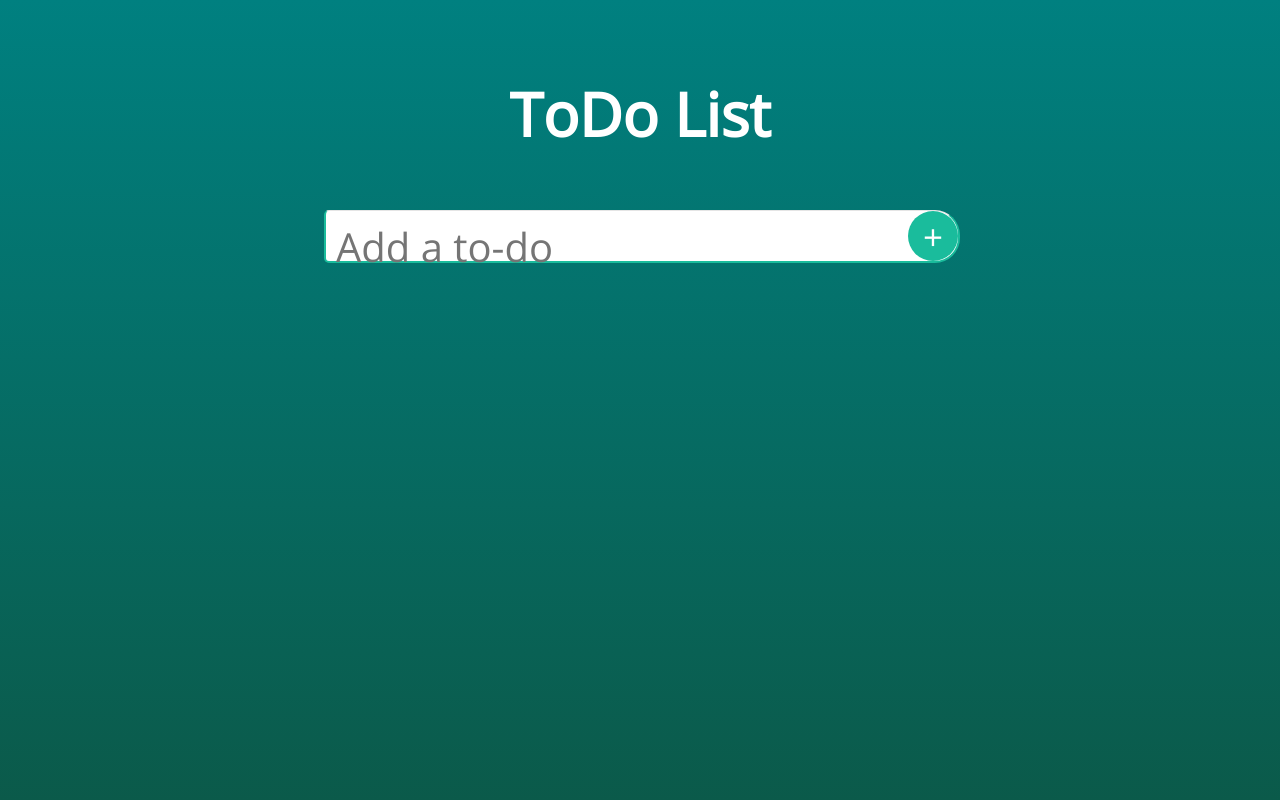
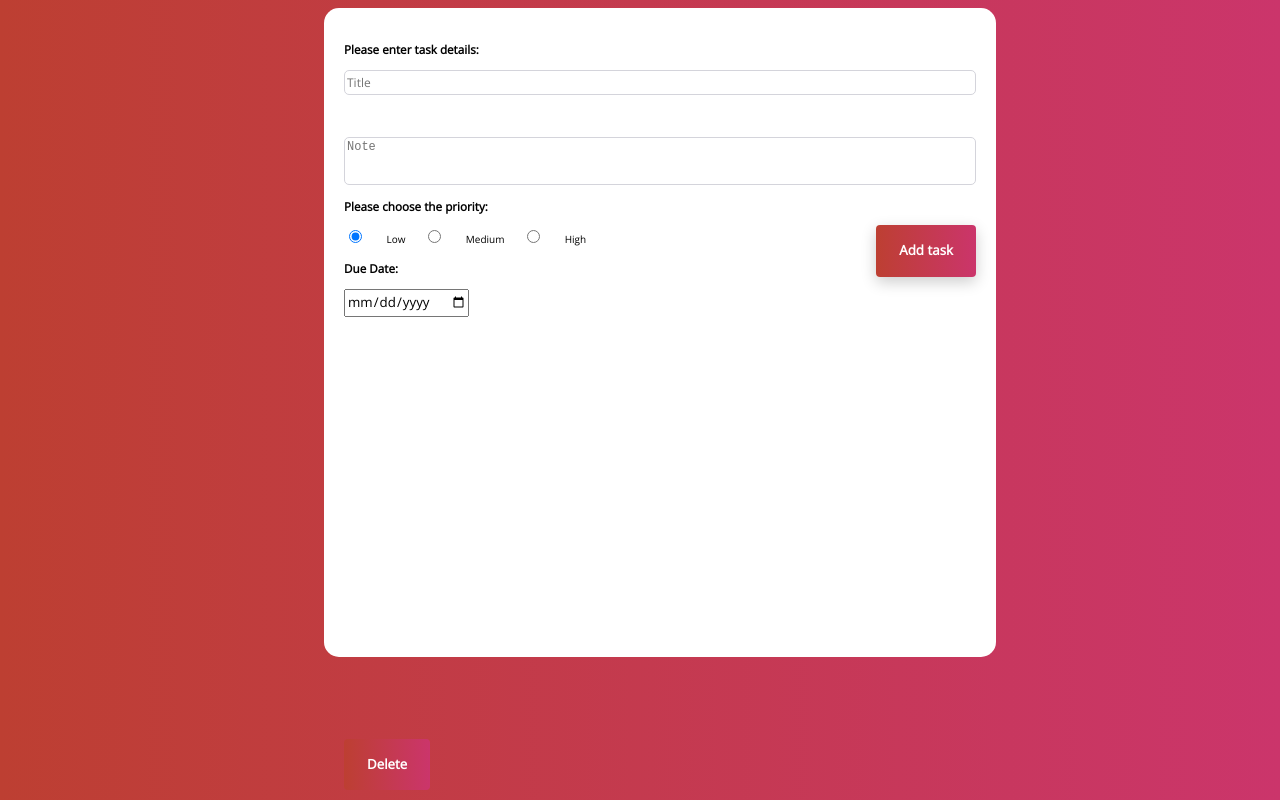
Before and after one commit to HeenaBhansali/ToDo_App, a plain HTML site: page ToDo_App/index.html in a window 1280 px wide. Drawn offline with nearby package versions, Linux system fonts and the light colour scheme.

Commit message:
changed DOM

```diff
--- a/ToDo_App/index.html
+++ b/ToDo_App/index.html
@@ -3,28 +3,52 @@
 
 <head>
     <meta charset="UTF-8">
-    <title>To Do List</title>
+    <meta name="viewport" content="width=device-width, initial-scale=1.0">
     <link href="https://fonts.googleapis.com/css?family=Open+Sans|Pacifico" rel="stylesheet">
     <link rel="stylesheet" href="style/font-awesome.css">
     <link rel="stylesheet" href="style/style.css">
+    <title>toDo app</title>
 </head>
 
 <body>
     <div class="container">
-        <header>
-            <h1>ToDo List </h1>
-        </header>
-        <div class="add-to-do">
-            <input type="text" id="input" placeholder="Add a to-do">
-            <button id="add">+</button>
+        <div class="newTask">
+            <h3>Please enter task details:</h3>
+            <div class="app-component__info">
+                <form class="inputField">
+                    <input type="text" class="task" placeholder="Title" required> <br><br>
+                    <textarea class="notes" rows="3" cols="40" maxlength="50" placeholder="Note" required></textarea>
+                </form>
+                <div class="taskPriority">
+                    <div class="priority">
+                        <h3>Please choose the priority:</h3>
+
+                        <div class="rating">
+                            <input type="radio" class="rating_low" checked id="star3" name="star" value="1">
+                            <label for="star3"> Low </label>
+                            <input type="radio" class="rating_medium" id="star2" name="star" value="2">
+                            <label for="star2"> Medium </label>
+                            <input type="radio" class="rating_high" id="star1" name="star" value="3">
+                            <label for="star1"> High </label>
+                        </div>
+                        <h3>Due Date:</h3>
+                        <input type="date" class="date">
+                    </div>
+                    <input type="submit" class="add" value="Add task">
+
+                </div>
+            </div>
+            <div class="task-list__container">
+                <ul class="task-list" id="list">
+
+
+            </div>
         </div>
-        <div class="content">
-            <ul id="list">
-            </ul>
+        <div class="delete">
+            <button class=" deletebtn">Delete</button>
         </div>
-
     </div>
-    <script src="script.js"></script>
+    <script type="text/javascript" src="script.js"></script>
 </body>
 
 </html>
--- a/ToDo_App/script.js
+++ b/ToDo_App/script.js
@@ -1,6 +1,8 @@
 const list = document.getElementById('list')
-const input = document.getElementById('input')
-
+const input = document.querySelector('.task')
+const notes = document.querySelector('.notes')
+const date = document.querySelector('.date')
+const add = document.querySelector('.add')
 const CHECK = 'fa-check-circle'
 const UNCHECK = 'fa-circle-thin'
 const LINE_THROUGH = 'lineThrough'
@@ -28,11 +30,11 @@ if (data) {
 
 function loadList(array) {
     array.forEach(function(item) {
-        addToDo(item.name, item.id, item.done, item.note)
+        addToDo(item.id, item.name, item.notes, item.date, item.done)
     })
 }
 
-function addToDo(toDo, id, done) {
+function addToDo(id, task, notes, date, done) {
     // id = d.getTime()
 
     const DONE = done ? CHECK : UNCHECK
@@ -40,7 +42,7 @@ function addToDo(toDo, id, done) {
 
     const item = `<li class="item">
                     <i class="fa ${DONE} co" job="complete" id="${id}"></i>
-                    <p class="text ${LINE}">${toDo}</p>
+                  <div>  <h3 class="text ${LINE}">${task}</h3><p class ="note">${notes}</p></div>
                     <i class="fa fa-pencil  ed" job="edit" id="${id} "></i>
                     <i class="fa fa-sticky-note no" job="notes" id="${id} "></i>
 
@@ -52,17 +54,19 @@ function addToDo(toDo, id, done) {
 
     list.insertAdjacentHTML(position, item)
 }
-input.addEventListener('change', function(event) {
+add.addEventListener('click', function(event) {
     let d = new Date()
     id = d.getTime()
     const toDo = input.value
-
+    const note = notes.value
     if (toDo) {
-        addToDo(toDo, id, false)
+        addToDo(id, toDo, note, date, false)
 
         LIST.push({
+            id: id,
             name: toDo,
-            id: id,
+            notes: note,
+            date: date,
             done: false
                 // note: 'addNote'
 
--- a/ToDo_App/style/style.css
+++ b/ToDo_App/style/style.css
@@ -2,71 +2,129 @@ body,
 input,
 button {
     font-family: 'Open Sans', sans-serif;
+    font-weight: normal;
+    line-height: 1.6;
 }
 
 html {
+    font-size: 62.5%;
     height: 100%;
-    margin: 0;
-    background: linear-gradient( teal, #0b5a4a);
+    /* margin: 0; */
+    background: linear-gradient(to right, rgb(189, 63, 50), rgb(203, 53, 107));
+    /* background: linear-gradient( teal, #0b5a4a); */
     background-repeat: no-repeat;
     /* background-color: #0b5a4a; */
 }
 
-
-/* .fa-circle-thin:before {
-    content: "\f1db" !important;
-} */
-
-
-/*  {
-    box-sizing: border-box;
-    /* margin: 0;
-padding: 0;
-} */
-
 .container {
-    padding: 10px;
     width: 50%;
-    margin: 0 auto;
+    margin-left: 25%;
+    padding: 20px;
+    background-color: #fff;
+    border-radius: 15px;
 }
 
-header {
-    font-size: 30px;
-    text-align: center;
-    color: #fff;
-    /* margin: 0 auto; */
-    /* width: 100%; */
-    /* height: 80px; */
-    position: relative;
-    padding: 15px;
-    /* top: 0;
-left: 0; */
-    /* z-index: 5; */
-    /* background: #fff; */
-    /* z-index: 1; */
+.header {
+    font-weight: 500;
 }
 
-.content {
-    border-radius: 10px;
-    /* border-bottom-left-radius: 10px; */
-    width: 100%;
-    /* height: 350px; */
-    /* max-height: 350pxtext; */
-    background-color: #FFF;
+.inputField {
+    display: flex;
+    flex-direction: column;
+}
+
+.task {
+    padding: 0.2rem;
+    border: none;
+    outline: none;
+    margin-bottom: 1rem;
+    border-radius: 5px;
+    border: 1px solid #d4d4db;
+    font-size: 1.2rem;
+    color: #5d5c5c;
+    font-weight: 500;
+}
+
+.notes {
+    padding: 0.2rem;
+    resize: none;
+    border: none;
+    outline: none;
+    font-size: 1.2rem;
+    color: #5d5c5c;
+    font-weight: 500;
+    border-radius: 5px;
+    border: 1px solid #d4d4db;
     overflow: auto;
 }
 
-.content ul {
-    padding: 0;
-    margin: 0;
+.taskPriority {
+    display: flex;
+    justify-content: space-between;
+    align-items: center;
 }
 
-.item {
-    width: 100%;
-    height: 45px;
-    min-height: 45px;
-    position: relative;
-    list-style: none;
+.rating label {
+    width: 7.5rem;
+    height: 3rem;
+    margin-right: 1.5rem;
+    padding-left: 1.9rem;
+    padding-top: 1.2rem;
+    font-weight: 500;
+    line-height: 1;
+}
+
+.taskPriority input[type="submit"] {
+    background: linear-gradient(to right, rgb(189, 63, 50), rgb(203, 53, 107));
+    padding: 1.5rem 2.3rem;
+    /* background-color: #22244d; */
+    border: none;
+    border-radius: 4px;
+    color: #fff;
+    font-weight: 600;
+    outline: none;
+    -webkit-box-shadow: 0 0.5rem 1.5rem rgba(0, 0, 0, 0.2);
+    box-shadow: 0 0.5rem 1.5rem rgba(0, 0, 0, 0.2);
+    -webkit-transition: .7s all;
+    transition: .7s all;
+}
+
+.rating input[type="radio"] {
+    background-color: #03d463;
+    left: 0;
+    top: 1.1rem;
+}
+
+.app-component__options {
+    display: -ms-flexbox;
+    display: flex;
+    -webkit-box-pack: justify;
+    -ms-flex-pack: justify;
+    justify-content: space-between;
+    -webkit-box-align: center;
+    -ms-flex-align: center;
+    align-items: center;
+    margin: 2rem 0;
+    padding: 1rem 0;
+    border-top: 1px solid #c0c0c0;
+    border-bottom: 1px solid #c0c0c0;
+}
+
+.task-list__container {
+    height: 31rem;
+}
+
+.deletebtn {
+    background: linear-gradient(to right, rgb(189, 63, 50), rgb(203, 53, 107));
+    position: absolute;
+    bottom: 10px;
+    padding: 1.5rem 2.3rem;
+    /* background-color: #22244d; */
+    border: none;
+    border-radius: 4px;
+    color: #fff;
+    font-weight: 600;
+    outline: none;
 }
 
 .item i {
@@ -80,7 +138,7 @@ left: 0; */
     font-size: 25px;
     padding-left: 5px;
     left: 15px;
-    top: 10px;
+    /* top: 10px; */
 }
 
 .item i.co:hover {
@@ -89,22 +147,6 @@ left: 0; */
 
 .fa-check-circle {
     color: #1abc9c;
-}
-
-.item p.text {
-    color: #1abc9c;
-    overflow: auto;
-    margin: 0px;
-    position: absolute;
-    font-size: 40px;
-    left: 70px;
-    top: 5px;
-    background-color: #FFF;
-    width: 80%;
-}
-
-.item p:nth-child(odd) {
-    color: teal;
 }
 
 .lineThrough {
@@ -138,48 +180,26 @@ left: 0; */
     top: 10px;
 }
 
-.add-to-do {
-    position: relative;
-    width: 100%;
-    height: 50px;
+.item li.text {
+    color: #1abc9c;
+    overflow: auto;
+    margin: 0px;
+    position: absolute;
+    font-size: 40px;
+    left: 70px;
+    top: 5px;
     background-color: #FFF;
-    margin-bottom: 10px;
-    border: 2px solid #1abc9c;
-    border-top: 1px solid rgba(0, 0, 0, 0.1);
-    border-top-left-radius: 5px;
-    border-bottom-left-radius: 5px;
-    border-top-right-radius: 25px;
-    border-bottom-right-radius: 25px;
+    width: 80%;
 }
 
-.add-to-do button {
-    width: 50px;
-    height: 50px;
-    /* position: absolute; */
-    /* top: 15px; */
-    float: right;
-    /* right: 25%; */
-    border: 0px;
-    /* z-index: 2; */
-    border-radius: 25px;
-    color: #fff;
-    /* border: 2px solid #1abc9c; */
-    background: #1abc9c;
-    font-size: 35px;
-    font-weight: 400;
-    /* position: absolute; */
-    /* text-align: center */
-    /* text-indent: 15px; */
-    cursor: pointer;
+.item li:nth-child(odd) {
+    color: teal;
 }
 
-.add-to-do input {
-    position: absolute;
-    /* left: 50px; */
-    height: 50px;
-    width: 90%;
-    background-color: transparent;
-    border: none;
-    font-size: 40px;
-    padding: 10px;
+.item {
+    width: 100%;
+    /* height: 45px; */
+    /* min-height: 45px; */
+    position: relative;
+    list-style: none;
 }
```
